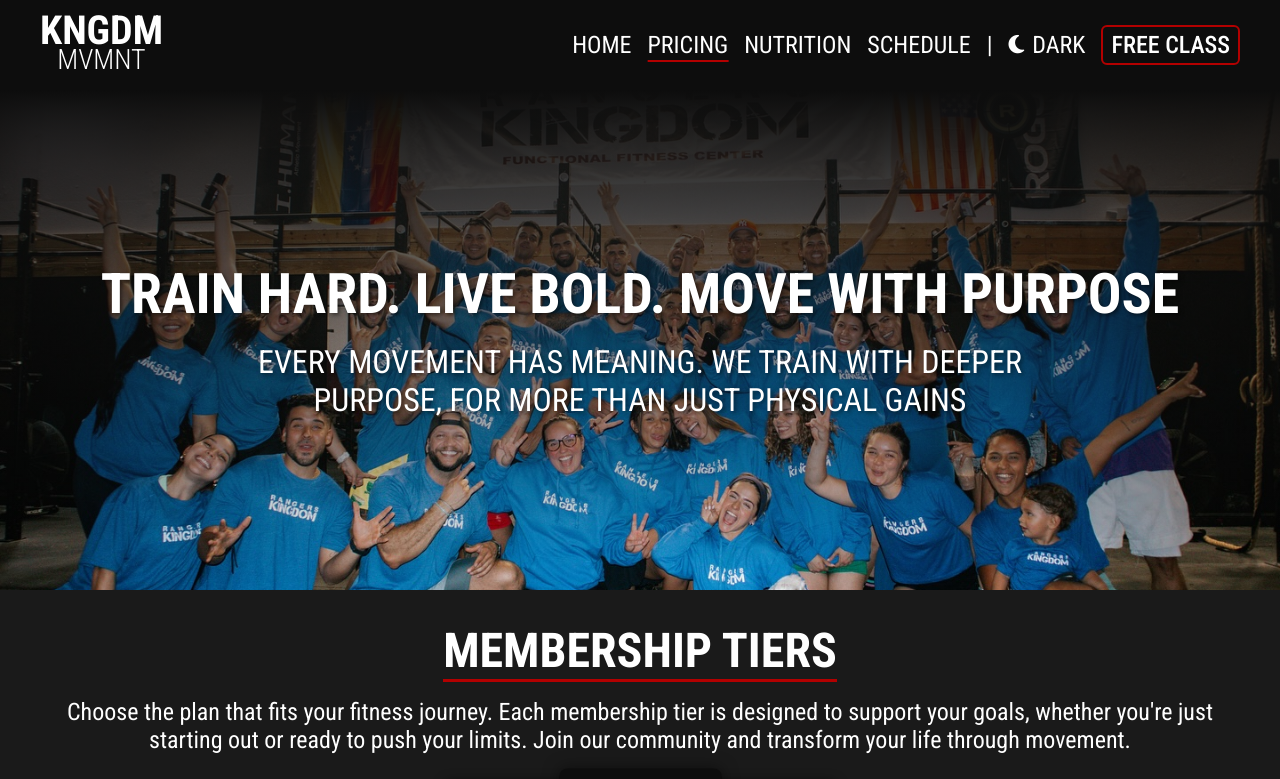
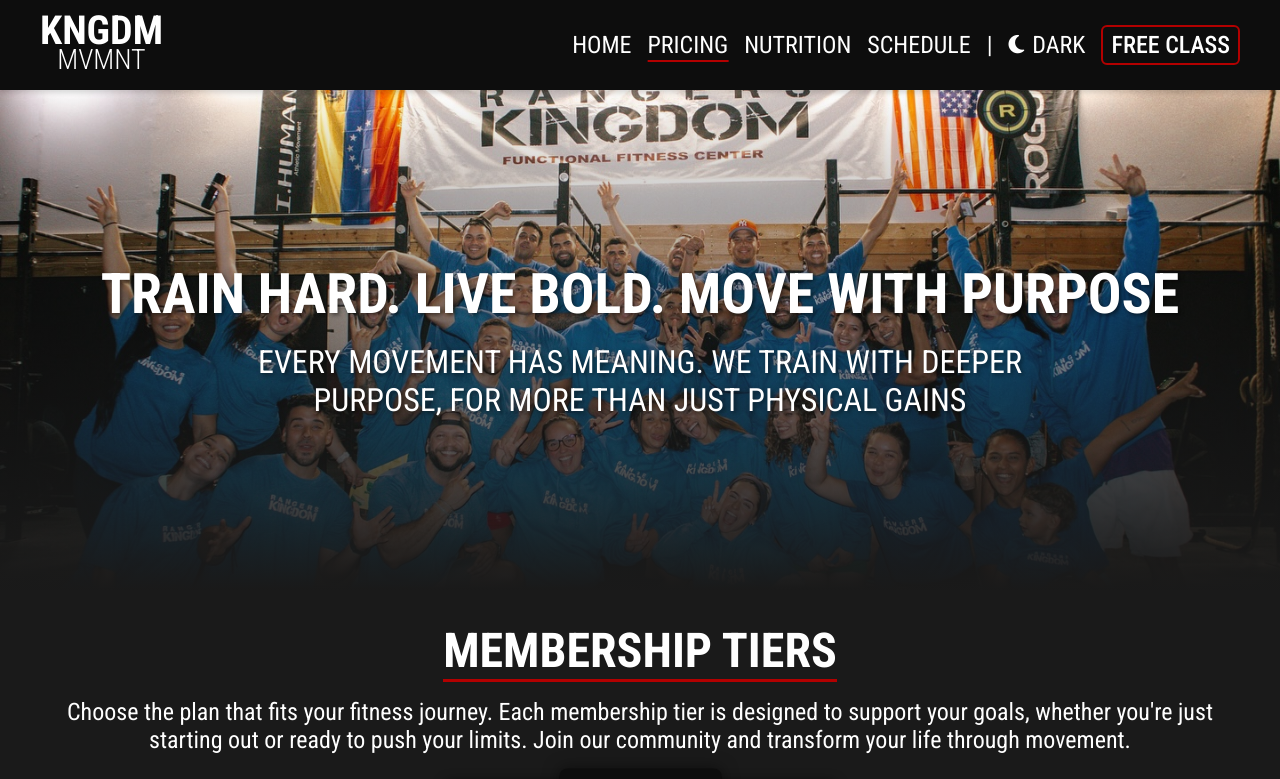
Before and after one commit to gilmerperez/kingdom-movement, a React (Vite) app: page /pricing in a window 1280 px wide. Shown: the top 779 px of the page. Built offline with nearby package versions, Linux system fonts and the light colour scheme.

Commit message:
Changed banner gradient and added header box shadow back

```diff
--- a/src/components/Banner/Banner.jsx
+++ b/src/components/Banner/Banner.jsx
@@ -23,7 +23,7 @@ function Banner({
   }, []);
 
   const parallaxStyle = {
-    transform: `translateY(${scrollY * 0.5}px)`,
+    transform: `translateY(${scrollY * 0.25}px)`,
   };
 
   // Handle CSS custom properties for gradient colors
--- a/src/components/Header/Header.jsx
+++ b/src/components/Header/Header.jsx
@@ -149,7 +149,7 @@ function Header() {
             HOME
           </NavLink>
           <NavLink to="/pricing" onClick={toggleMenu}>
-          MEMBERSHIPS
+            PRICING
           </NavLink>
           <NavLink to="/schedule" onClick={toggleMenu}>
             SCHEDULE
--- a/src/components/Header/Header.module.css
+++ b/src/components/Header/Header.module.css
@@ -3,8 +3,8 @@ header {
   top: 0;
   z-index: 999;
   position: sticky;
-  /* will-change: transform; */
   transition: 0.3s ease;
+  box-shadow: 0 3px 5px hsla(0, 0%, 0%, 0.15);
 }
 
 /* Show mobile header on scroll up */
--- a/src/pages/Home/Home.jsx
+++ b/src/pages/Home/Home.jsx
@@ -13,12 +13,12 @@ function Home() {
     <>
       {/* Banner */}
       <Banner
+        text="BUILT FOR GLORY — BORN TO MOVE"
         imageSrc="/images/home1.jpg"
-        text="BUILT FOR GLORY — BORN TO MOVE"
         secondaryText="EVERY PERSON IS TRAINED TO RISE — MENTALLY, PHYSICALLY, SPIRITUALLY"
         gradient={true}
         gradientDirection="to top"
-        gradientColors={["hsla(0, 0%, 0%, 0.0)", "var(--header-bg-color)"]}
+        gradientColors={["hsla(0, 0%, 10%)", "hsl(0, 0%, 0%, 0.0)"]}
       />
 
       <main>
--- a/src/pages/Nutrition/Nutrition.jsx
+++ b/src/pages/Nutrition/Nutrition.jsx
@@ -58,12 +58,12 @@ function Nutrition() {
     <>
       {/* Banner */}
       <Banner
+        text="STRENGTH. SPIRIT. KINGDOM"
         imageSrc="/images/gym.jpg"
-        text="STRENGTH. SPIRIT. KINGDOM"
         secondaryText="BODIES, MINDS, AND LIVES. WE CHANGE LIVES THROUGH CHALLENGE AND CONSISTENCY"
         gradient={true}
         gradientDirection="to top"
-        gradientColors={["hsla(0, 0%, 0%, 0.0)", "var(--header-bg-color)"]}
+        gradientColors={["hsla(0, 0%, 10%)", "hsl(0, 0%, 0%, 0.0)"]}
       />
 
       <main>
--- a/src/pages/NutritionDetail/NutritionDetail.jsx
+++ b/src/pages/NutritionDetail/NutritionDetail.jsx
@@ -37,7 +37,7 @@ function NutritionDetail() {
         secondaryText={menuItem.description}
         gradient={true}
         gradientDirection="to top"
-        gradientColors={["hsla(0, 0%, 0%, 0.0)", "var(--header-bg-color)"]}
+        gradientColors={["hsla(0, 0%, 10%)", "hsl(0, 0%, 0%, 0.0)"]}
       />
 
       <div className={styles.menuItemContainer}>
--- a/src/pages/Pricing/Pricing.jsx
+++ b/src/pages/Pricing/Pricing.jsx
@@ -16,12 +16,12 @@ function Pricing() {
     <>
       {/* Banner */}
       <Banner
+        text="TRAIN HARD. LIVE BOLD. MOVE WITH PURPOSE"
         imageSrc="/images/home2.jpg"
-        text="TRAIN HARD. LIVE BOLD. MOVE WITH PURPOSE"
         secondaryText="EVERY MOVEMENT HAS MEANING. WE TRAIN WITH DEEPER PURPOSE, FOR MORE THAN JUST PHYSICAL GAINS"
         gradient={true}
         gradientDirection="to top"
-        gradientColors={["hsla(0, 0%, 0%, 0.0)", "var(--header-bg-color)"]}
+        gradientColors={["hsla(0, 0%, 10%)", "hsl(0, 0%, 0%, 0.0)"]}
       />
 
       <main>
--- a/src/pages/Schedule/Schedule.jsx
+++ b/src/pages/Schedule/Schedule.jsx
@@ -35,12 +35,12 @@ function Schedule() {
     <>
       {/* Banner */}
       <Banner
+        text="MORE THAN FITNESS — IT'S A MOVEMENT"
         imageSrc="/images/group3.jpg"
-        text="MORE THAN FITNESS — IT'S A MOVEMENT"
         secondaryText="WE BELIEVE MOVEMENT UNLOCKS POTENTIAL AND PURPOSE"
         gradient={true}
         gradientDirection="to top"
-        gradientColors={["hsla(0, 0%, 0%, 0.0)", "var(--header-bg-color)"]}
+        gradientColors={["hsla(0, 0%, 10%)", "hsl(0, 0%, 0%, 0.0)"]}
       />
 
       <main>
```
